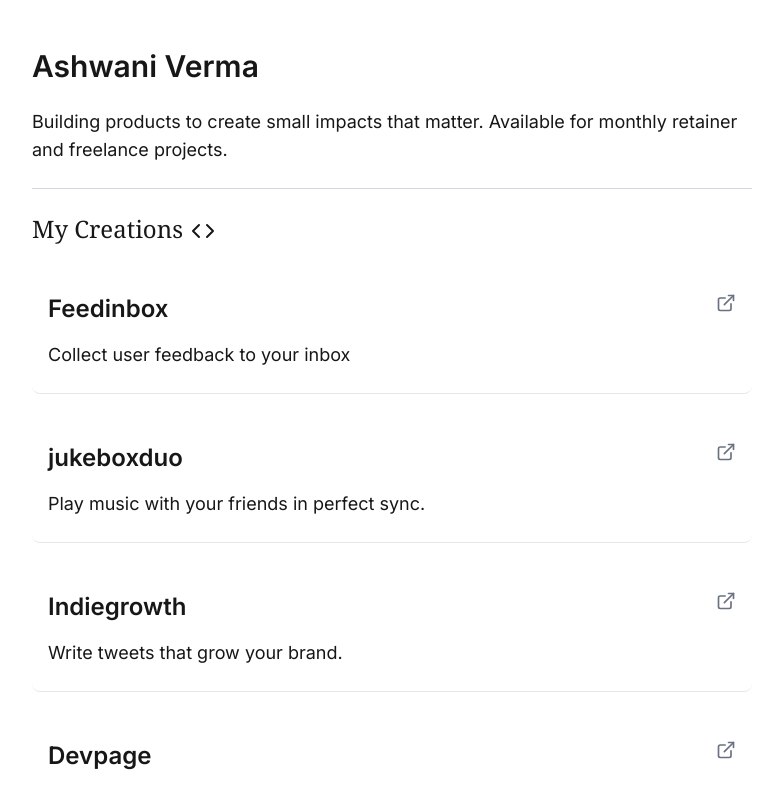
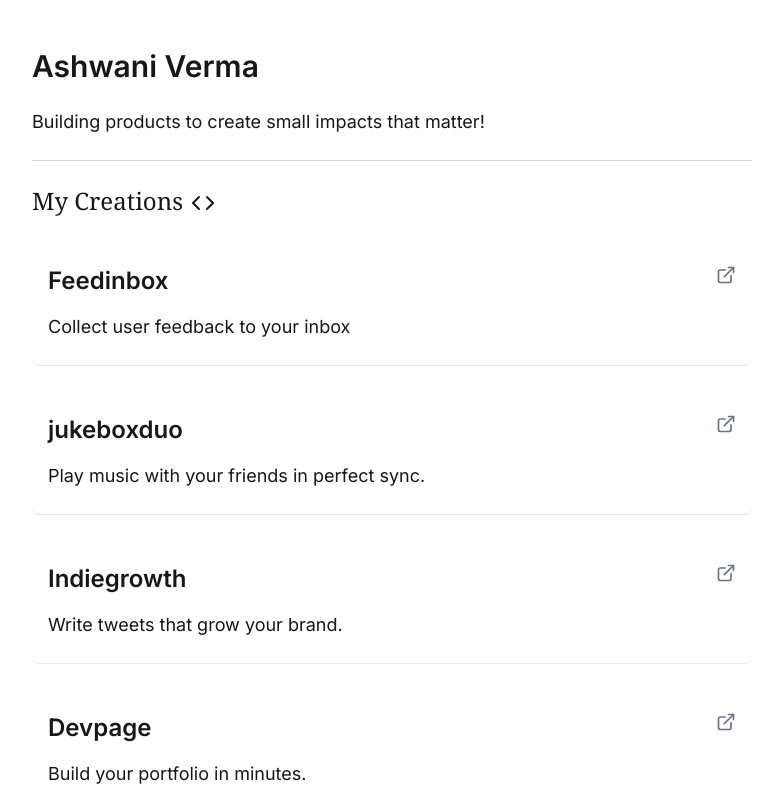
Before and after one commit to ashwaniverma-github/ashwaniv.me, a Next.js app: page / in a window 1280 px wide. Shown: the top 792 px of the page, without its empty margins (248-1029 px from the left). Built offline with nearby package versions, Linux system fonts and the light colour scheme.

Commit message:
Edited-bio

```diff
--- a/src/components/page.tsx
+++ b/src/components/page.tsx
@@ -3,7 +3,7 @@ import { Code, Copy, ExternalLink } from 'lucide-react';
 
 const user = {
   name: 'Ashwani Verma',
-  bio: ' Building products to create small impacts that matter. Available for monthly retainer and freelance projects.',
+  bio: 'Building products to create small impacts that matter!',
   email: 'av1710334@gmail.com',
   projects: [
     {
```
